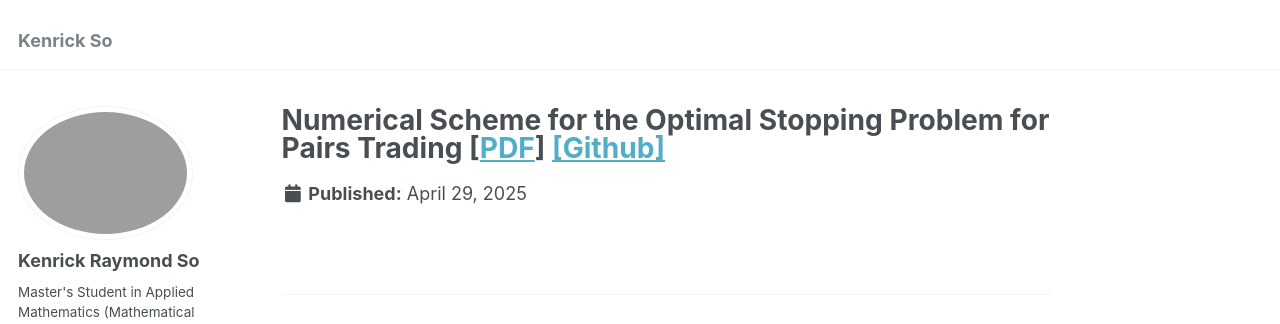
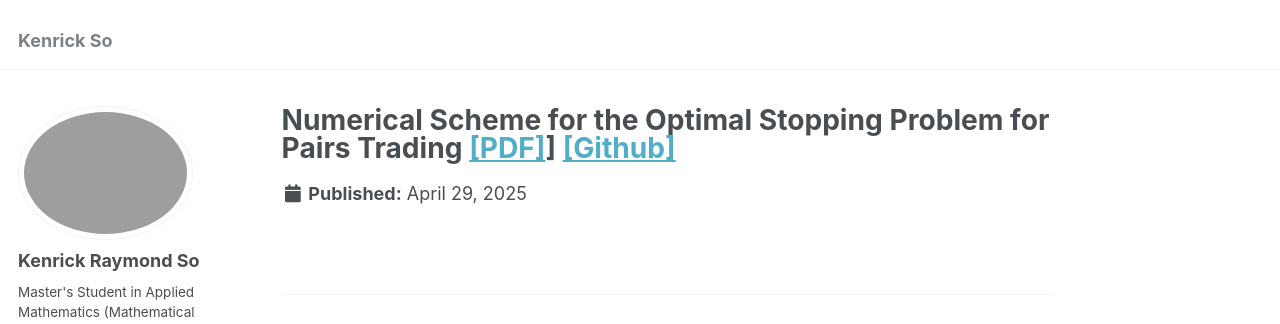
Before and after one commit to kenrickraymond/kenrickraymond.github.io, a Jekyll site: the page built from _portfolio/portfolio-4.md, in a window 1280 px wide. Shown: the top 324 px of the page. Built offline with Jekyll 4.4.1, drawn with Linux system fonts in a browser that asks for light colours; some web fonts are replaced.

Commit message:
fixed links and removed hyperlink from title

```diff
--- a/_includes/archive-single.html
+++ b/_includes/archive-single.html
@@ -28,7 +28,7 @@
 
     <h2 class="archive__item-title" itemprop="headline">
       {% if post.link %}
-        <a href="{{ post.link }}">{{ title }}</a> <a href="{{ base_path }}{{ post.url }}" rel="permalink"><i class="fa fa-link" aria-hidden="true" title="permalink"></i><span class="sr-only">Permalink</span></a>
+        <span>{{ title }}</span> <a href="{{ base_path }}{{ post.url }}" rel="permalink"><i class="fa fa-link" aria-hidden="true" title="permalink"></i><span class="sr-only">Permalink</span></a>
       {% else %}
         <a href="{{ base_path }}{{ post.url }}" rel="permalink">{{ title }}</a>
       {% endif %}
--- a/_portfolio/portfolio-4.md
+++ b/_portfolio/portfolio-4.md
@@ -1,5 +1,5 @@
 ---
-title: "Numerical Scheme for the Optimal Stopping Problem for Pairs Trading [[PDF](https://github.com/kenrickraymond/Optimal-Exit-Problem/blob/main/A_Numerical_Scheme_for_the_Optimal_Liquidation_Problem_Under_Jump_Diffusion_Dynamics_on_High_Frequency_Data.pdf)] [[Github]](https://github.com/kenrickraymond/Optimal-Exit-Problem)"
+title: "Numerical Scheme for the Optimal Stopping Problem for Pairs Trading [[PDF]](https://github.com/kenrickraymond/Optimal-Exit-Problem/blob/main/A_Numerical_Scheme_for_the_Optimal_Liquidation_Problem_Under_Jump_Diffusion_Dynamics_on_High_Frequency_Data.pdf)] [[Github]](https://github.com/kenrickraymond/Optimal-Exit-Problem)"
 excerpt: "This project focuses on modeling an investor's decision regarding the optimal time to liquidate a position in a pairs trading portfolio. The strategy involves taking a long position in one stock and an offsetting short position in a cointegrated stock, resulting in a wealth process that is stationary. Assuming the wealth process exhibits a finite number of jumps, the objective is to determine the optimal stopping time for liquidation. To address the challenge of evaluating this stopping time, *numerical methods such as finite differences and quadrature* were employed to solve the associated differential equation.<br/>"
 
 collection: portfolio \\
```
Also changed, not shown: _portfolio/portfolio-5.md (+1 -1 lines).
